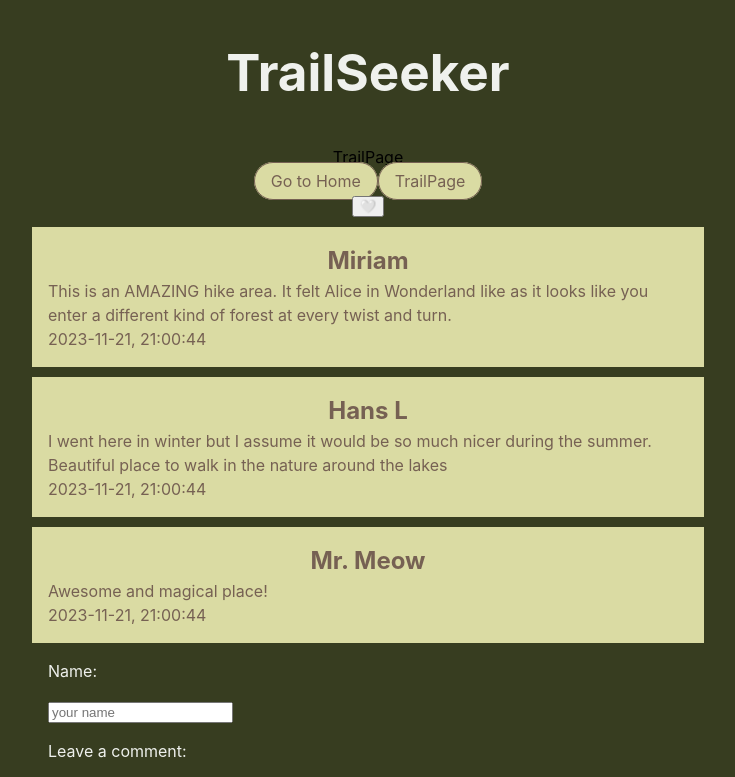
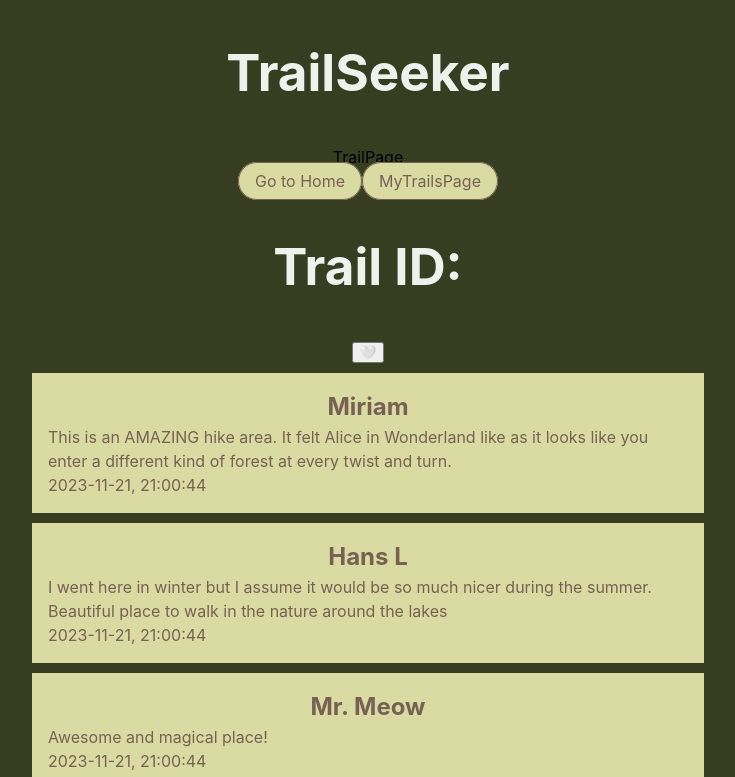
Before and after one commit to kx-shi/TrailSeeker, a React (Vite) app: page /trails-page in a window 1280 px wide. Shown: the top 777 px of the page, without its empty margins (280-1015 px from the left). Built offline with nearby package versions, Linux system fonts and the light colour scheme.

Commit message:
Trail ID is sent to TrailPage...
- with routing to unique trail page.
- fron this point either i will create a information displaying container or fetch it directly in TrailPage.

```diff
--- a/src/components/NavBar.jsx
+++ b/src/components/NavBar.jsx
@@ -16,7 +16,7 @@ export const NavBar = ({
    <div>    <NavLink  className="navbar-btn" to="/" onClick={goToHomePage}>
         Go to Home
       </NavLink>
-      <NavLink  className="navbar-btn" to="/trails-page" >TrailPage</NavLink></div>
+      <NavLink  className="navbar-btn" to="/trails-page" >MyTrailsPage</NavLink></div>
 
 
   );
--- a/src/components/TrailCard.jsx
+++ b/src/components/TrailCard.jsx
@@ -1,19 +1,16 @@
 import React from 'react';
-import { Route, BrowserRouter, Routes, Link } from "react-router-dom";
-import "../styles/TrailCard.css";
+import { Link } from 'react-router-dom';
+import '../styles/TrailCard.css';
 
 export const TrailCard = ({ trailObject }) => {
-
   return (
     <div className="trail-card">
-      <Link key={trailObject.id} to={"/"}>
-        <img className="card-img" src={`https://img.oastatic.com/img/${trailObject.primaryImage.id}/.jpg`} alt={trailObject.title}></img>
+      <Link key={trailObject.id} to={`/trails/${trailObject.id}`}>
+        <img className="card-img" src={`https://img.oastatic.com/img/${trailObject.primaryImage.id}/.jpg`} alt={trailObject.title} />
         <h2>{trailObject.title}</h2>
       </Link>
       <p className="duration">Duration: {Math.floor(trailObject.time.min / 60)} h {trailObject.time.min % 60} min</p>
-      <img className="activity-category" src={trailObject.category.iconUrl} alt={trailObject.category.name} title={trailObject.category.name}></img>
-     </div>
+      <img className="activity-category" src={trailObject.category.iconUrl} alt={trailObject.category.name} title={trailObject.category.name} />
+    </div>
   );
 };
-
-  /* Change the link to: <Link key={trailObject.id} to={`/trails/${trailObject.id}`}> */
--- a/src/components/TrailPage.jsx
+++ b/src/components/TrailPage.jsx
@@ -2,16 +2,17 @@ import React from "react";
 import { Heart } from "./Heart";
 import { CommentContainer } from "./CommentContainer";
 import { NavBar } from "./NavBar";
+import { useParams } from "react-router-dom";
 
 export const TrailPage = () => {
+  const { trailId } = useParams();
   return (
     <div>
       <div>TrailPage</div>
       <NavBar/>
+      <h1>Trail ID: {trailId}</h1>
       <Heart />
       <CommentContainer />
     </div>
   );
 };
-// save comment to global state
-// save like to global state
--- a/src/routes.jsx
+++ b/src/routes.jsx
@@ -10,7 +10,7 @@ const children= true;
     <Routes>
       <Route path="/" element={<HomePage userLocation={userLocation} />} />
       <Route path="/trail" element={<HomePage />} />
-      <Route path="/trails/:id" element={<HomePage />} />
+      <Route path="/trails/:trailId" element={<TrailPage />} />
       <Route path="/trails-page" element={<TrailPage />} />
     </Routes>
   );
```
Also changed, not shown: src/components/TrailContainer.jsx (line endings or trailing spaces).
